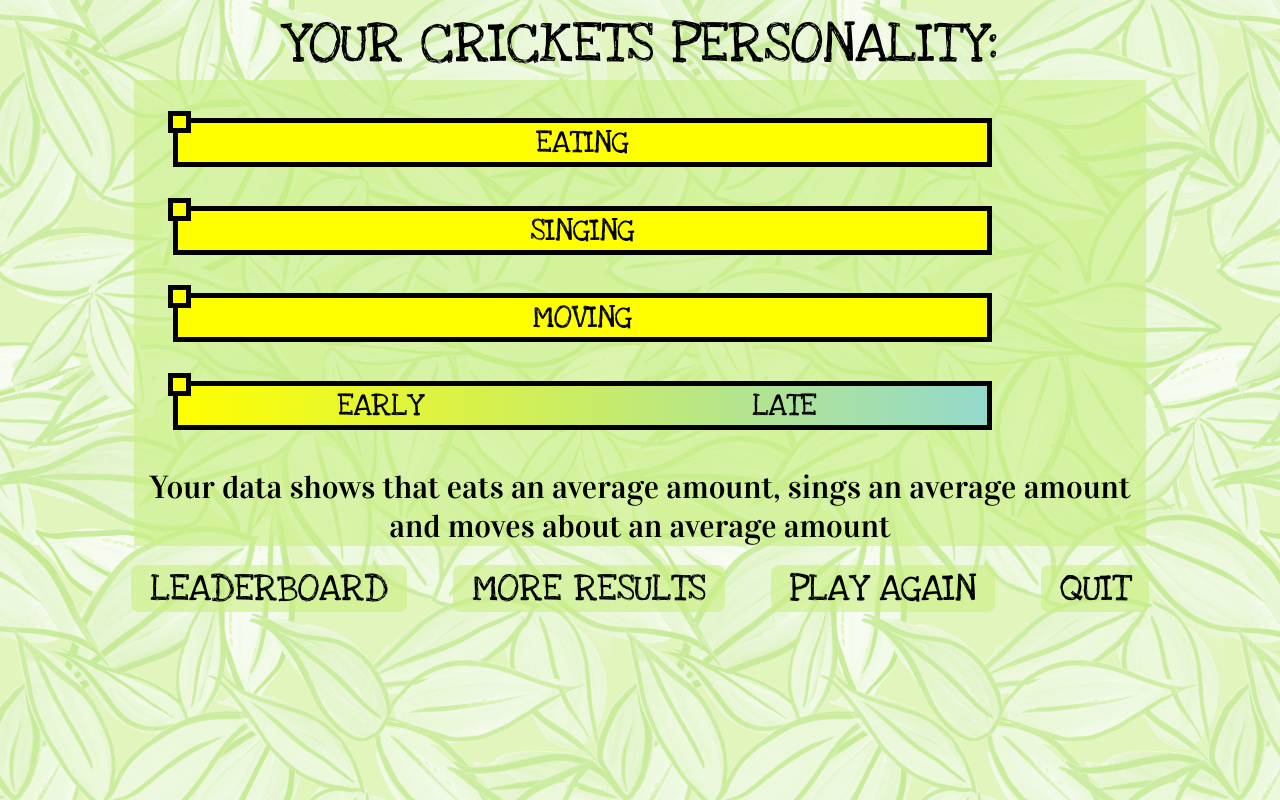
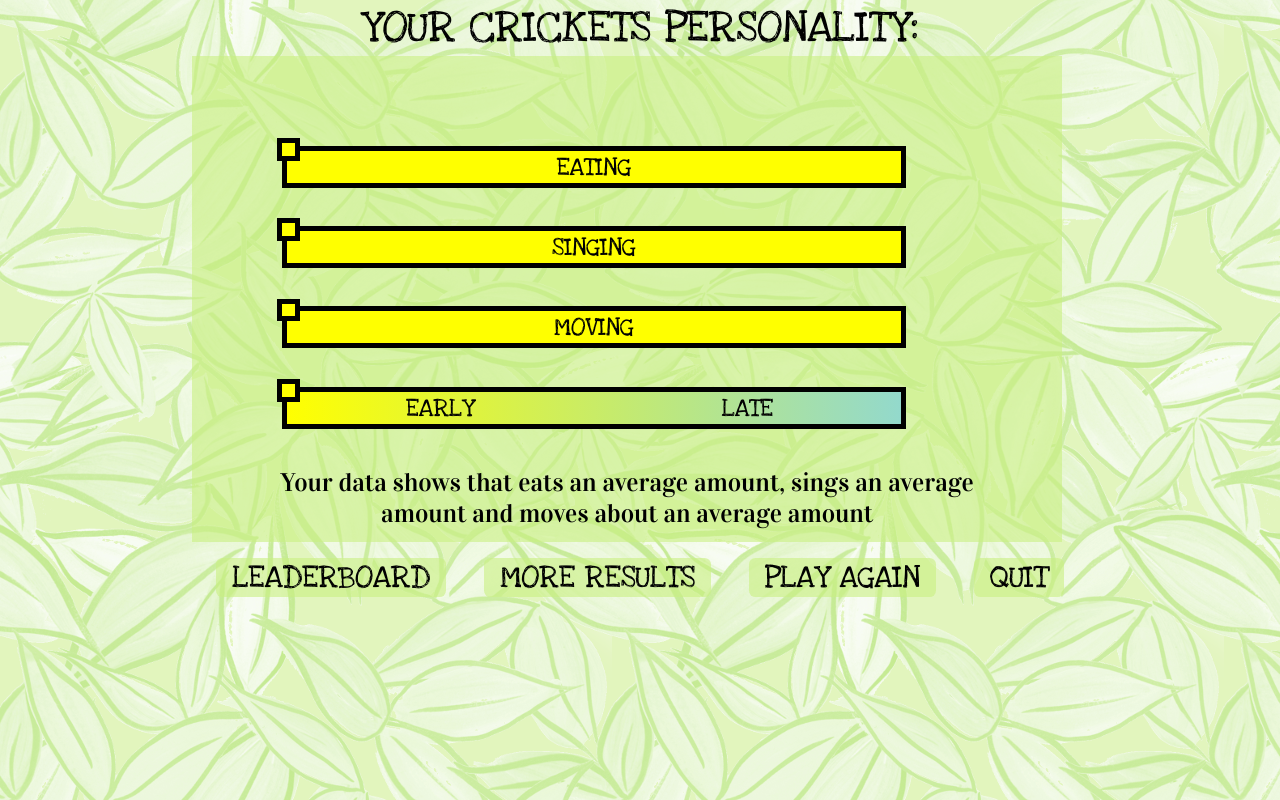
Before and after one commit to fo-am/cricket-tales2, a Django app: template crickets/templates/crickets/personality.html in a window 1280 px wide. Run offline with Django 3.2, Linux system fonts and the light colour scheme; the template is opened without the code that fills it, so the values that code supplies are empty.

Commit message:
layout tweak-o-rama fixes: #2 #9 #27

```diff
--- a/crickets/templates/crickets/choose.html
+++ b/crickets/templates/crickets/choose.html
@@ -20,7 +20,7 @@
   </div>
 </div>
 
-<div class="centred-block" style="margin-top: 35vw">
+<div class="centred-block" style="margin-top: 32vw">
 {% trans "You will see 5 different 30 second videos of your cricket." %}
 </div>
 
--- a/crickets/templates/crickets/personality.html
+++ b/crickets/templates/crickets/personality.html
@@ -8,7 +8,7 @@
 </div>
 
 <!-- -->
-<div class="results-block">
+<div class="personality-block">
   <div class="left" style="width:25%">
     {{ cricket.tag }}
   </div>
--- a/media/css/style.css
+++ b/media/css/style.css
@@ -13,22 +13,24 @@
 h1 {
     font-family: 'Love Ya Like A Sister', sans-serif;
     text-transform: uppercase;
-    font-size: 10vw;
+    font-size: 9vw;
     font-weight: 500;
 }
 
 h2 {
     font-family: 'Love Ya Like A Sister', sans-serif;
     text-transform: uppercase;
-    font-size: 5vw;
+    font-size: 4vw;
     font-weight: 500;
+    margin-top: 0em;
+    margin-bottom: 1em;
 }
 
 h3 {
     margin: 0em;
     font-family: 'Love Ya Like A Sister', sans-serif;
     text-transform: uppercase;
-    font-size: 4.5vw;
+    font-size: 3.5vw;
     font-weight: 500;
 }
 
@@ -44,14 +46,15 @@ body {
     background: url('../images/background.png');
     background-repeat: repeat;
     font-family: 'Vidaloka', sans-serif;
-    font-size: 2.5vw;
+    font-size: 2vw;
     padding: 0px;
+    margin: 0px;
 }
 
 .frame0 { position: absolute; top: 0; left: 0%; }
 .frame1 { position: absolute; top: 10vw; left: 20vw; }
 .frame2 { position: absolute; top: 0; left: 35vw; }
-.frame3 { position: absolute; top: 17vw; left: 45vw; }
+.frame3 { position: absolute; top: 15vw; left: 45vw; }
 .frame4 { position: absolute; top: 0; left: 65vw; }
 .frame5 { position: absolute; top: 10vw; left: 81vw; }
 
@@ -72,17 +75,18 @@ body {
 /* forcing everything into 16:9 aspect ratio all the time */
 
 .force-aspect {
+    position: absolute;
     width: 100%;
     padding-bottom: 56.25%;
 }
 
 div.stretchy-wrapper {
-  position: relative;
+    position: relative;
 }
 
 div.stretchy-wrapper > div {
-  position: absolute;
-  top: 0; bottom: 0; left: 0; right: 0;
+    position: absolute;
+    top: 0; bottom: 0; left: 0; right: 0;
 }
 
 /* for text mainly */
@@ -106,9 +110,20 @@ div.stretchy-wrapper > div {
 
 /* results stuff */
 
+.personality-block {
+    margin-left: 15vw;
+    width: 60vw;
+    height: 30vw;
+    justify-content: center;
+    text-align: center;
+    background: rgba(202,241,131,0.6);
+    padding: 2em;
+}
+
 .results-block {
-    margin-left: 10%;
-    width: 80%;
+    margin-left: 10vw;
+    width: 80vw;
+    height: 30vw;
     justify-content: center;
     text-align: center;
     background: rgba(202,241,131,0.6);
@@ -199,7 +214,7 @@ button.results {
 
 button {
     font-family: 'Love Ya Like A Sister', cursive;
-    font-size: 5vw;
+    font-size: 4vw;
     text-transform: uppercase;
     cursor: pointer;
     background: rgba(202,241,131,0.6);
@@ -216,7 +231,7 @@ button {
 
 button.small {
     font-family: 'Love Ya Like A Sister', cursive;
-    font-size: 3vw;
+    font-size: 2.5vw;
     text-transform: uppercase;
     cursor: pointer;
     background: rgba(202,241,131,0.6);
--- a/media/js/base.js
+++ b/media/js/base.js
@@ -162,6 +162,8 @@ function update_training() {
         break;
 
     case "training_pause":
+	// move popup out of the way of the pause button
+	$('.video-popup').css("top","19vw");
         $('#popup-text').html(translated_text["training_pause"]);
 	setTimeout(function() { state="training_restart"; update_training(); }, 4000);
         break;
```
Also changed, not shown: other parts of media/css/style.css (+12 -11 lines).
